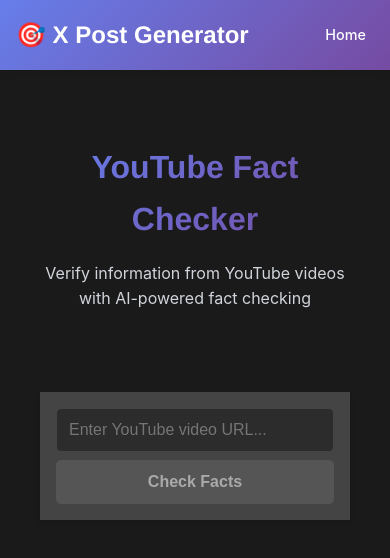
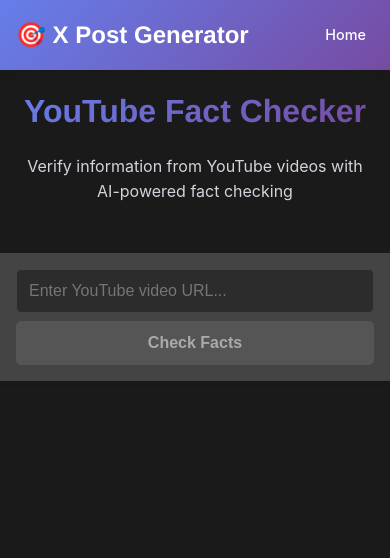
Before and after one commit to Dylanrock333/x_post_generator, a React (Create React App) app: page / in a window 390 px wide. Shown: the top 558 px of the page. Built offline with nearby package versions, Linux system fonts and the light colour scheme.

Commit message:
some app changes

```diff
--- a/src/styles/App.css
+++ b/src/styles/App.css
@@ -20,7 +20,7 @@
 
 .App-header {
   background-color: #282c34;
-  padding: 20px;
+  padding: 20px 0;
   color: white;
 }
 
@@ -30,7 +30,7 @@
 
 .main-content {
   flex-grow: 1;
-  padding: 20px;
+  padding: 0;
 }
 
 h1, h2, h3, h4, h5, h6 {
--- a/src/styles/HomePage.css
+++ b/src/styles/HomePage.css
@@ -6,16 +6,13 @@
 
 .main-content {
   flex: 1;
-  padding: 2rem;
-  max-width: 1200px;
-  margin: 0 auto;
   width: 100%;
 }
 
 .hero-section {
   text-align: center;
   margin-bottom: 3rem;
-  padding: 2rem 0;
+  padding: 2rem;
 }
 
 .hero-section h1 {
@@ -37,8 +34,9 @@
 }
 
 @media (max-width: 768px) {
-  .main-content {
-    padding: 0.25rem;
+  .hero-section {
+    padding: 1rem;
+    margin-bottom: 2rem;
   }
 
   .hero-section h1 {
```
